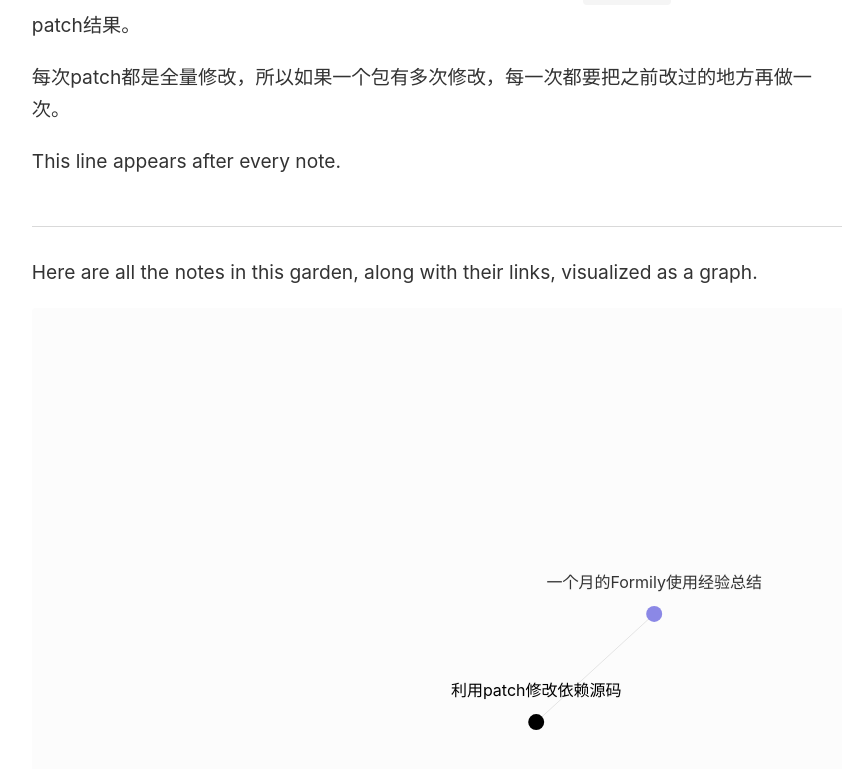
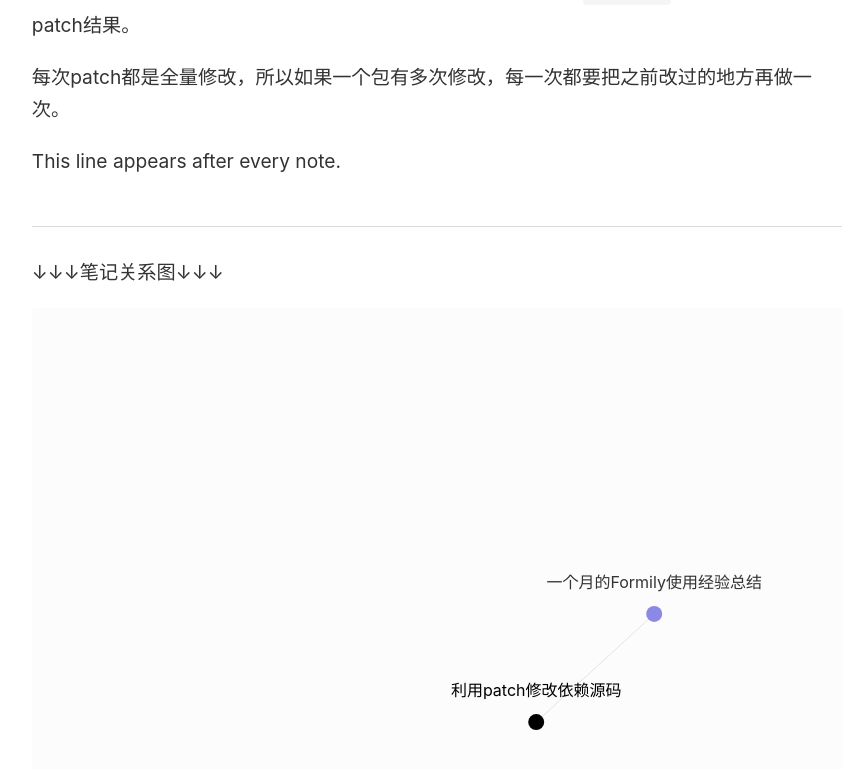
Before and after one commit to LavaCxx/lavacxx.github.io, a Jekyll site: the page built from _notes/patch-learn.md, in a window 1280 px wide and 900 px high, scrolled down 1037 px. Shown: the top 769 px of the window, without its empty margins (45-887 px from the left). Built offline with Jekyll 4.4.1, drawn with Linux system fonts in a browser that asks for light colours.

Commit message:
Update note.html

```diff
--- a/_layouts/note.html
+++ b/_layouts/note.html
@@ -42,6 +42,6 @@
 
 <hr>
 
-<p>Here are all the notes in this garden, along with their links, visualized as a graph.</p>
+<p>↓↓↓笔记关系图↓↓↓</p>
 
 {% include notes_graph.html %}
```
